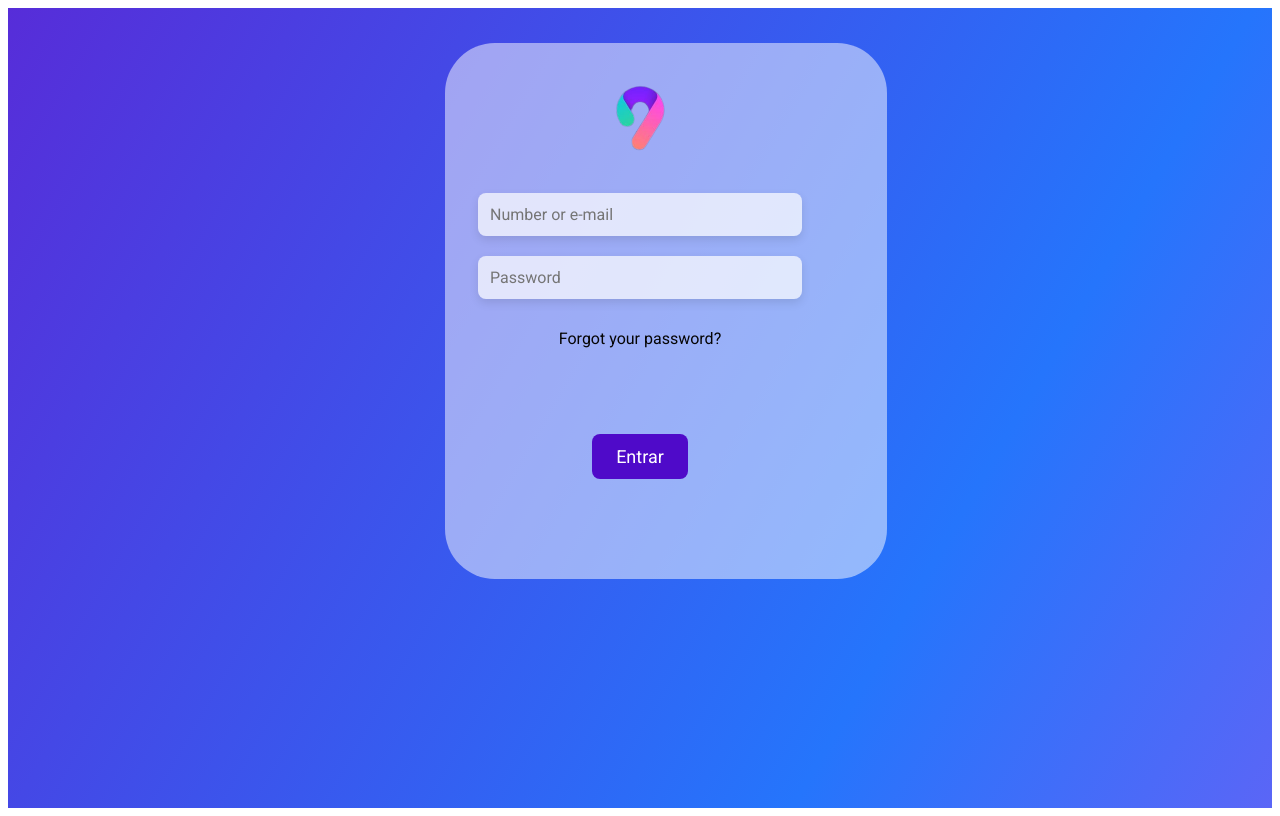
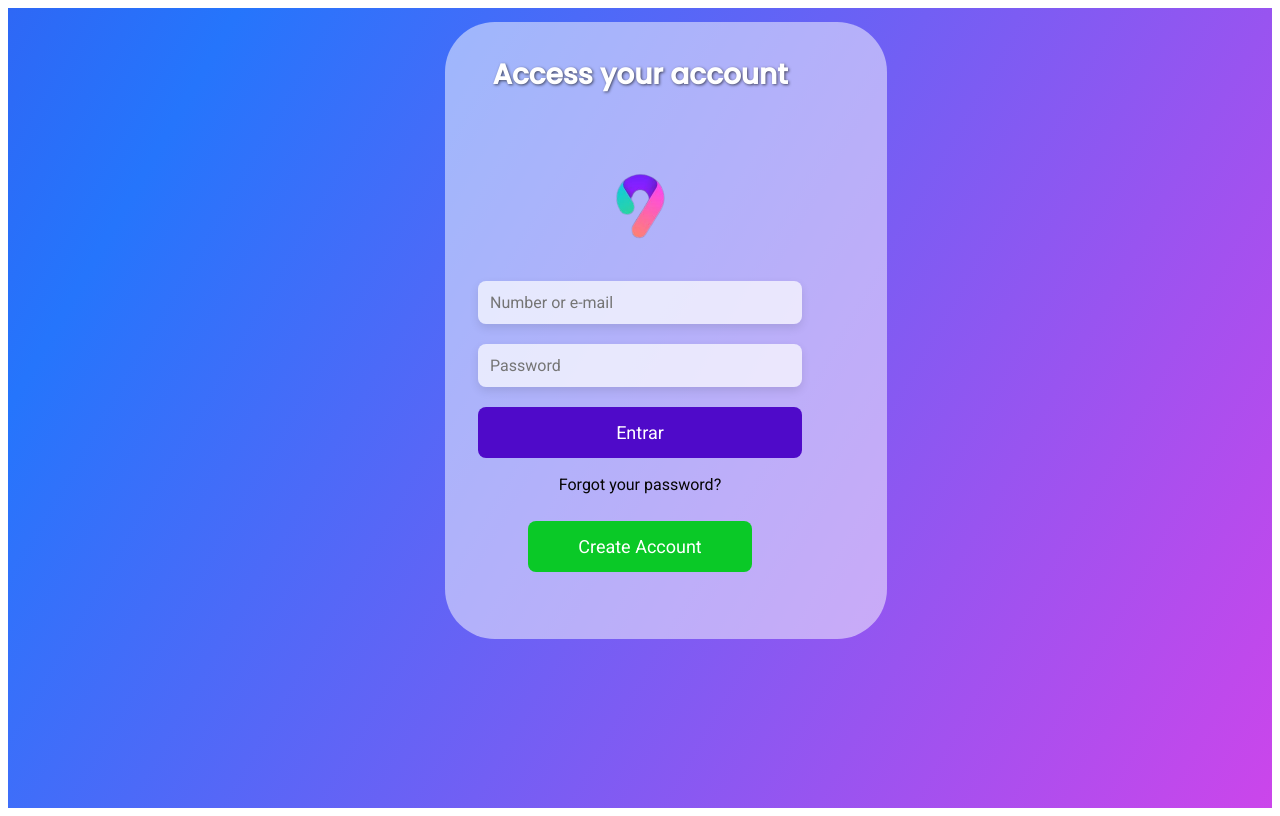
Before and after one commit to lanroo/app_perfeed, a Vue app: page / in a window 1280 px wide. Built offline with nearby package versions, Linux system fonts and the light colour scheme.

Commit message:
button changed and others

```diff
--- a/src/components/LoginForm.vue
+++ b/src/components/LoginForm.vue
@@ -4,13 +4,14 @@
     <div class="content">
       <h2 class="login-title">Access your account</h2>
       <img :src="Logo" alt="Logomarca" class="login-logo">
-      <div class="login-overlay"></div> <!-- Camada retangular -->
+      <div class="login-overlay"></div>
       <form @submit.prevent="login" class="login-form">
         <input type="text" v-model="username" class="login-input" :class="{ 'active': username }" placeholder="Number or e-mail">
         <input type="password" v-model="password" class="login-input" :class="{ 'active': password }" placeholder="Password">
-        <!-- Link para recuperação de senha -->
+        <div v-if="passwordValidationMessage" class="validation-message">{{ passwordValidationMessage }}</div>
+        <button type="submit" class="login-button">Entrar</button>
         <a href="#" class="forgot-password">Forgot your password?</a>
-        <button type="submit" class="login-button">Entrar</button>
+        <button type="submit" class="button-account">Create Account</button>
       </form>
     </div>
   </div>
@@ -28,21 +29,32 @@ export default {
       Logo: Logo
     };
   },
+computed: {
+  passwordValidationMessage() {
+    if (this.password.length > 0 && this.password.length < 6) {
+      return 'Password must be at least 6 characters long.';
+    }
+    return '';
+  }
+},
+
   methods: {
     login() {
-      // Lógica de login aqui
-      console.log('Usuário:', this.username);
-      console.log('Senha:', this.password);
+      if (!this.passwordValidationMessage) {
+        console.log('Login successful:', this.username);
+      } else {
+        alert('Please correct the errors before submitting.');
+      }
     }
   }
 }
 </script>
 
 <style scoped>
-
 body {
   font-family: 'Roboto', sans-serif;
 }
+
 .login-container {
   position: relative;
   width: 100%;
@@ -69,10 +81,10 @@ body {
 
 .login-overlay {
     position: absolute;
-    top: 0px;
+    top: -9px;
     left: 437px;
     width: 35%;
-    height: 123%;
+    height: 114%;
     background-color: rgba(255, 255, 255, 0.5);
     z-index: -1;
     border-radius: 50px;
@@ -94,9 +106,11 @@ body {
   font-family: 'Poppins', sans-serif;
   color: #fff;
   text-align: center;
-  font-size: 24px;
+  font-size: 28px;
   margin-bottom: 30px;
-  display: none;
+  display: block;
+  padding-top: 23px;
+  text-shadow: 1px 1px 3px rgba(0, 0, 0, 0.6);
 }
 
 .login-logo {
@@ -147,14 +161,23 @@ body {
   box-shadow: 0px 4px 15px rgba(0, 0, 0, 0.2);
 }
 
+.validation-message {
+  color: red;
+  font-size: 14px;
+  margin-top: -10px;
+  margin-bottom: 10px;
+  word-break: break-all;
+}
+
 .forgot-password {
   font-family: 'Roboto', sans-serif;
   display: block;
   color: #060505;
   text-align: center;
-  margin: 10px 0;
+  margin: 17px 4px;
   text-decoration: none;
   transition: color 0.3s ease;
+  padding-bottom: 10px;
 }
 
 .forgot-password:hover {
@@ -163,7 +186,7 @@ body {
 
 .login-button {
   font-family: 'Roboto', sans-serif;
-  padding: 12px 24px;
+  padding: 15px 138px;
   border: none;
   background-color: #4F0AC9;
   color: #fff;
@@ -171,10 +194,26 @@ body {
   cursor: pointer;
   transition: background-color 0.3s ease;
   font-size: 18px;
-  margin-top: 6%;
 }
 
 .login-button:hover {
   background-color: #6A11CB;
 }
+
+
+.button-account {
+  font-family: 'Roboto', sans-serif;
+  padding: 15px 50px;
+  border: none;
+  background-color: #0ac927;
+  color: #fff;
+  border-radius: 8px;
+  cursor: pointer;
+  transition: background-color 0.3s ease;
+  font-size: 18px;
+}
+
+.button-account:hover {
+  background-color: #085428;
+}
 </style>
```
